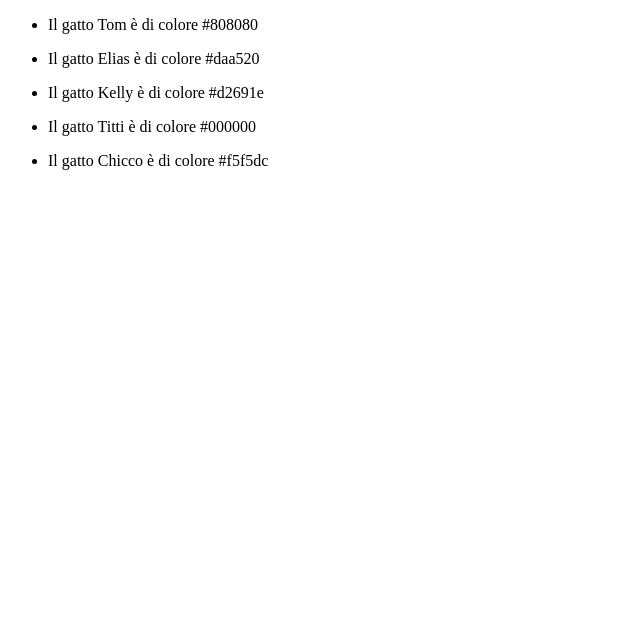
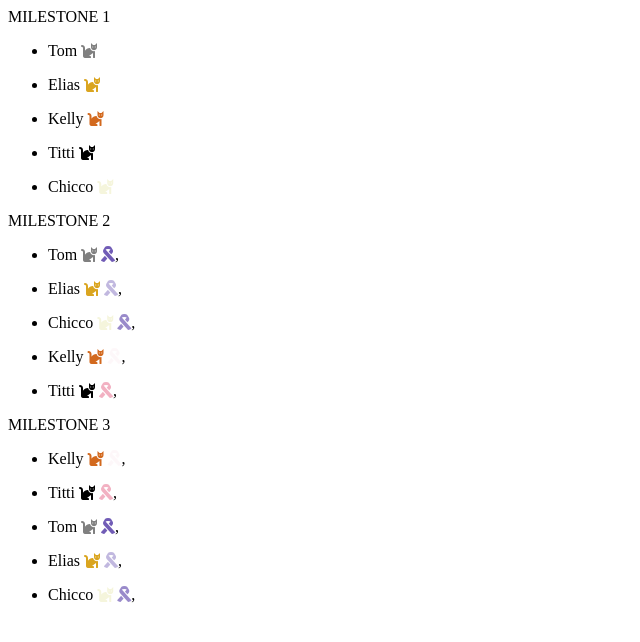
Before and after one commit to Roydano/js-es6-cats, a plain HTML site: page index.html in a window 1280 px wide. Shown: the whole page, without its empty margins (0-640 px from the left). Drawn offline with Linux system fonts and the light colour scheme.

Commit message:
add esercizio completato come da coding....da rendere più pulito

```diff
--- a/index.html
+++ b/index.html
@@ -4,10 +4,18 @@
     <meta charset="UTF-8">
     <meta http-equiv="X-UA-Compatible" content="IE=edge">
     <meta name="viewport" content="width=device-width, initial-scale=1.0">
+
+    <!-- link font awesome -->
+    <link rel="stylesheet" href="https://cdnjs.cloudflare.com/ajax/libs/font-awesome/5.15.3/css/all.min.css" integrity="sha512-iBBXm8fW90+nuLcSKlbmrPcLa0OT92xO1BIsZ+ywDWZCvqsWgccV3gFoRBv0z+8dLJgyAHIhR35VZc2oM/gI1w==" crossorigin="anonymous" referrerpolicy="no-referrer" />
+
+
     <title>Document</title>
 </head>
 <body>
     <div id="milestone1"></div>
+    <div id="milestone2"></div>
+    <div id="milestone3"></div>
+
 
 
     <script src="js/script.js"></script>
--- a/js/script.js
+++ b/js/script.js
@@ -47,15 +47,17 @@ const cats = [
 
 ];
 
+document.getElementById('milestone1').innerHTML += "MILESTONE 1";
+
 cats.forEach((elements) => {document.getElementById('milestone1').innerHTML +=
 `
     <ul>
         <li>
-            Il gatto ${elements.nome} è di colore ${elements.colore}
+            ${elements.nome} <i class="fas fa-cat" style="color:${elements.colore}"></i>
         </li>
     </ul>
 
- `
+`
 });
 
 
@@ -64,30 +66,80 @@ cats.forEach((elements) => {document.getElementById('milestone1').innerHTML +=
 
 
 
+// Milestone 2 Dividere i gatti in due contenitori distinti in base al sesso e aggiungere a fianco di ogni gattino un fiocco colorato di rosa, se femmina, o di blu, se maschio. Il colore del fiocco deve essere più tenue se il gatto è più giovane, più scuro se il gatto è più vecchio.
+// const opacity = () => e;
 
-// Milestone 2 Dividere i gatti in due contenitori distinti in base al sesso e aggiungere a fianco di ogni gattino un fiocco colorato di rosa, se femmina, o di blu, se maschio. Il colore del fiocco deve essere più tenue se il gatto è più giovane, più scuro se il gatto è più vecchio.
+const pink = '#f2b1c2';
+const blue = '#21008d';
 
 
-const maleCats = cats.filter((elements) => elements.genere === 'maschio');
-const femaleCats = cats.filter((elements) => elements.genere === 'femmina');
+const newCats = cats.map((element) =>{
+    // const nome = element.nome;
+    // const eta = element.eta;
+    // const colore = element.colore;
+    // const genere = element.genere;
+    //! il codice ecommentato sopra possiamo abbreviarlo cosi:
+
+    const{nome, eta, colore, genere} = element
 
 
-console.log(maleCats, femaleCats);
+    const opacity = element.eta / 11;
+
+    return {
+        nome,
+        eta,
+        colore,
+        genere,
+        ribbon: {
+            colore : (genere == 'femmina') ? pink : blue,
+            opacity : opacity
+        }
+    }
+
+});
 
 
 
 
+document.getElementById('milestone1').innerHTML += "MILESTONE 2";
 
 
+const maleCats = newCats.filter((element) => {
+    return element.genere === 'maschio'
+
+});
+
+maleCats.forEach((elements) => {
+    document.getElementById('milestone2').innerHTML +=
+`
+    <ul>
+        <li>
+            ${elements.nome} <i class="fas fa-cat" style="color:${elements.colore}"></i>
+            <i class="fas fa-ribbon" style="color:${elements.ribbon.colore}; opacity:${elements.ribbon.opacity}"></i>,
+        </li>
+    </ul>
+
+`
+});
 
 
+const femaleCats = newCats.filter((element) => {
+    return element.genere === 'femmina'
+});
 
 
+femaleCats.forEach((elements) => {
+    document.getElementById('milestone2').innerHTML +=
+`
+    <ul>
+        <li>
+            ${elements.nome} <i class="fas fa-cat" style="color:${elements.colore}"></i>
+            <i class="fas fa-ribbon" style="color:${elements.ribbon.colore}; opacity:${elements.ribbon.opacity}"></i>,
+        </li>
+    </ul>
 
-
-
-
-
+`
+});
 
 
 
@@ -95,3 +147,34 @@ console.log(maleCats, femaleCats);
 
 
 // Milestone 3 Creare un nuovo array con prima tutti i gattini femmina e poi tutti i gattini maschio, inserendo solamente nome, colore e opacità del fiocco per ogni gatto.
+
+
+let catsMaleFemale = [...femaleCats, ...maleCats];
+
+const catsFemaleMaleZippato = catsMaleFemale.map((element) =>{
+
+    const {nome, colore, ribbon} = element;
+
+    return{
+        nome,
+        colore,
+        ribbon
+    }
+
+});
+
+document.getElementById('milestone3').innerHTML += "MILESTONE 3";
+
+catsFemaleMaleZippato.forEach((elements) => {
+
+    document.getElementById('milestone3').innerHTML +=
+`
+    <ul>
+        <li>
+            ${elements.nome} <i class="fas fa-cat" style="color:${elements.colore}"></i>
+            <i class="fas fa-ribbon" style="color:${elements.ribbon.colore}; opacity:${elements.ribbon.opacity}"></i>,
+        </li>
+    </ul>
+
+`
+});
```
